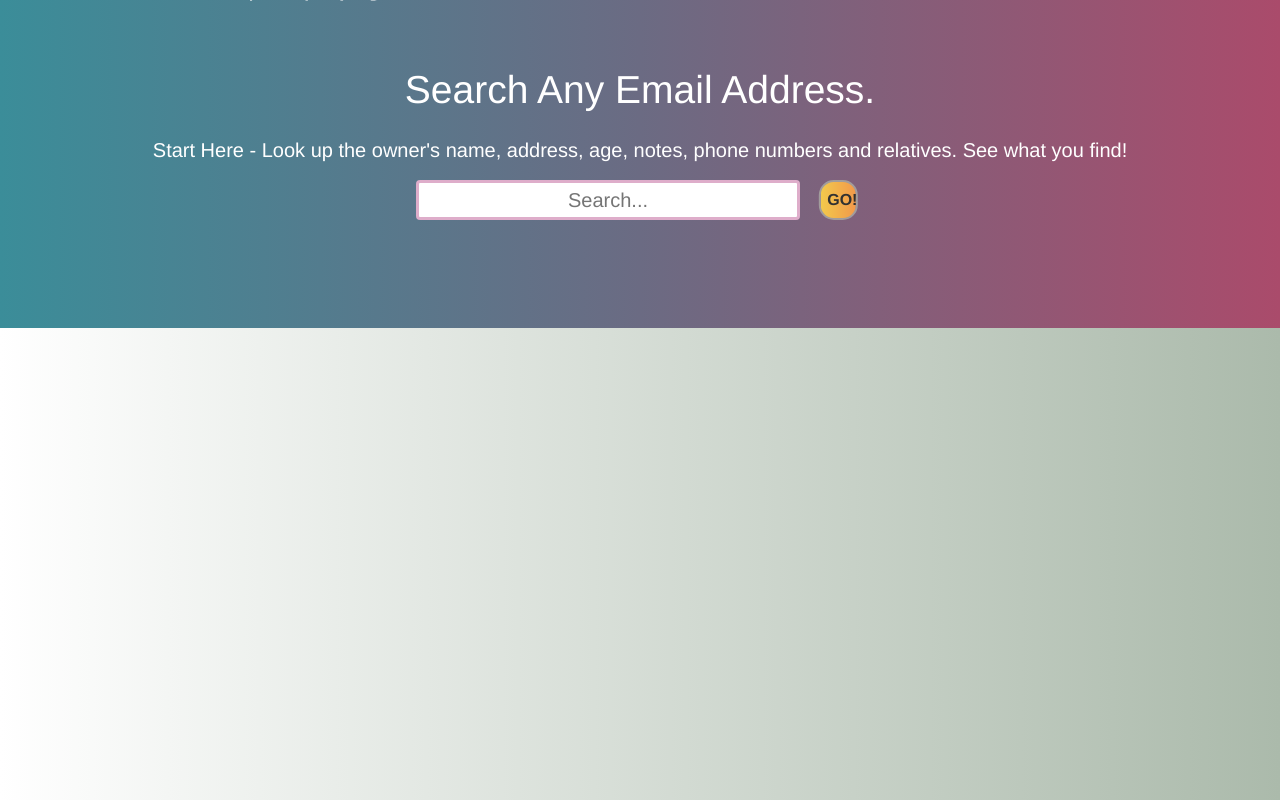
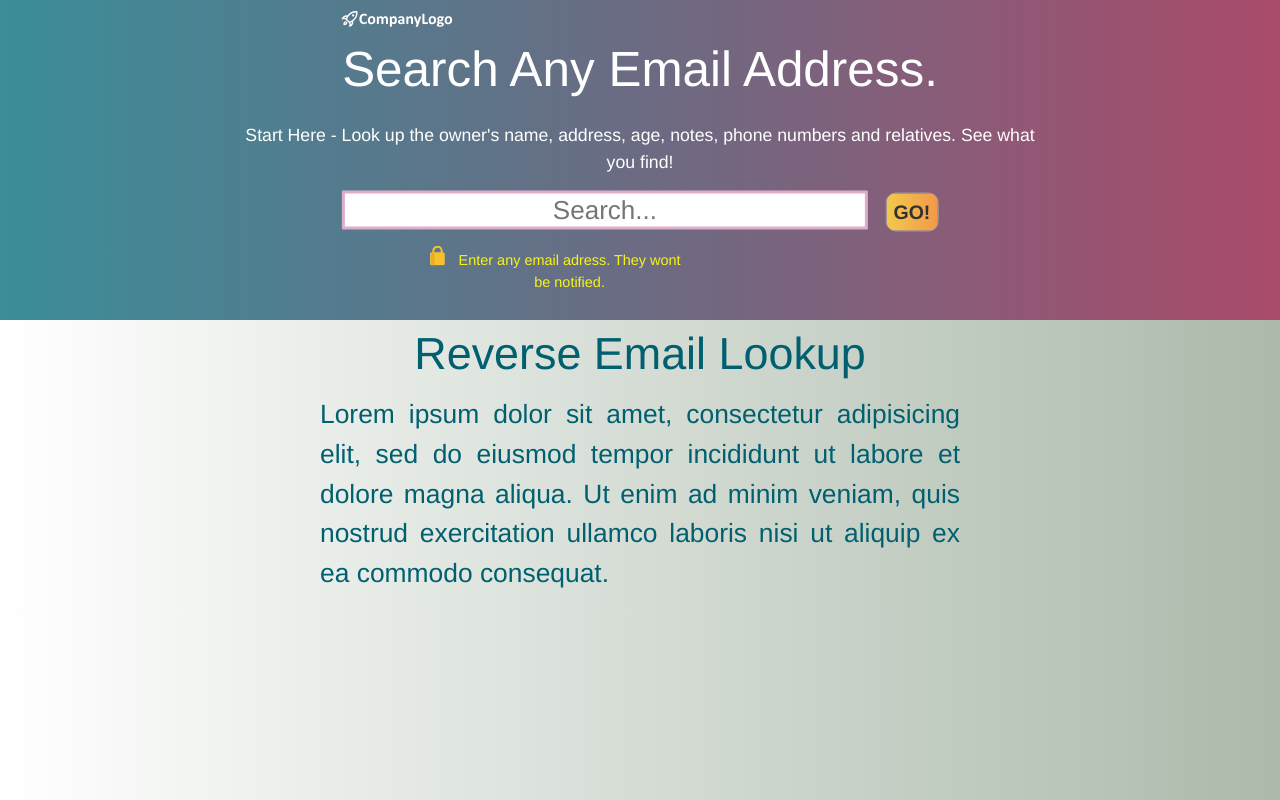
Before and after one commit to EscalanteCR/BeenVerifiedProject, a React app: page / in a window 1280 px wide. Built offline with nearby package versions, Linux system fonts and the light colour scheme.

Commit message:
Second Changes today

```diff
--- a/src/App.css
+++ b/src/App.css
@@ -3,11 +3,19 @@
 }
 
 .App-logo {
-  width:150px;
-  height:150px;
+  width:25%;
+  height:5%;
   pointer-events: none;
-  position: relative ;
-  top: -100px; left: -325px;
+  position: relative;
+  top: -10%; left: -19%;
+  color: #FFFFFF;
+}
+.App-secondLogo {
+  width:7%;
+  height:150%;
+  pointer-events: none;
+  position: relative;
+  top: 180%; left: -109%;
   color: #FFFFFF;
 }
 .pt-3-half {
@@ -15,67 +23,90 @@ padding-top: 1.4rem;
 }
 
 .App-tittle {
+  transform: translate(-50%,-50%);
   position: relative;
-  top: -95px; left: 0px;
-  font-size: calc(150%);
+  top: -10%; left: 50%;
+  font-size: calc(190%);
   line-height: 1;
   text-align: center;
-  width:980px;
-  height:62px;
+  width:100%;
+  height:4%;
   color: #FFFFFF;
+
+}
+.App-down {
+  transform: translate(-50%,-50%);
+  position: relative;
+  top: 10%; left:12%;
+  font-size: calc(101%);
+  width:17.5%;
+  height:4%;
 
 }
 .App-subtittle {
   position: relative;
-  top: -95px; left: 0px;
-  font-size: calc(20px);
+  top: 40%; left: 50%;
+  font-size: calc(68%);
   line-height: 1;
   text-align: center;
-  width:980px;
-  height:62px;
+  width:92%;
+  height:2%;
   color: #FFFFFF;
-
+  transform: translate(-50%,-50%);
+  line-height: 1.5;
 }
-.App-info {
+.App-subsubtittle {
+  font-size: calc(55%);
+  text-align: center;
+  width:100%;
+  height:7%;
+  color: #f8f415;
+  transform: translate(-50%,-50%);
+}
+.App-details{
+  /* IMPORTANTE */
+  line-height: 1.5;
   position: relative;
-  top: -10px; left: 0px;
-  font-size: calc(20px);
-  line-height: 1;
-  text-align: center;
-  width:980px;
-  height:62px;
-  color: #000000;
-
+  top: 4%; left: 25%;
+  color: #00606f;
+  font-family:'Helvetica';
+  font-size: calc(165%);
+  width:50%;
+  height:5%;
 }
 .App-input {
-  font-size: calc(20px);
-  line-height: 0.5;
   text-align: center;
   border:  3px solid #deadca;
-  border-radius: 4px;
-  position: fixed;
-  width:30%;
-  height:5%;
-  top: 25%;
-  left: 47.5%;
+  border-radius: 1px;
+  position: relative;
+  top: 15%; left: 40%;
+  width:150%;
+  height:50%;
   transform: translate(-50%,-50%);
   font-family:'Helvetica';
   color: #313131;
 
 }
+.App-center {
+  font-size: calc(170%);
+text-align: center;
+line-height: 1.5;
+}
+.App-justify {
+text-align: justify;
+}
 .App-button {
-  font-size: RFValue(24);
-  position: fixed;
-  width:3%;
-  height:5%;
-  top: 25%;
-  left: 65.5%;
+  font-size: calc(75%);
+  position: relative;
+  top: -35%; left: 85%;
+  width:15%;
+  height:50%;
   transform: translate(-50%,-50%);
   font-family:'Helvetica';
   font-weight: bold;
   color: #313131;
-  border:  2px solid #a19c9c;
-  border-radius: 15px;
+  border:  1px solid #a19c9c;
+  border-radius: 10px;
   background: #F2994A;  /* fallback for old browsers */
   background: -webkit-linear-gradient(to right, #F2C94C, #F2994A);  /* Chrome 10-25, Safari 5.1-6 */
   background: linear-gradient(to right, #F2C94C, #F2994A); /* W3C, IE 10+/ Edge, Firefox 16+, Chrome 26+, Opera 12+, Safari 7+ */
@@ -83,7 +114,7 @@ padding-top: 1.4rem;
 .App-header {
   color: #FFFFFF;
   text-align: center;
-  height: 41vh;
+  height: 40vh;
   display: flex;
   flex-direction: column;
   align-items: center;
--- a/src/FormsEmail.js
+++ b/src/FormsEmail.js
@@ -1,5 +1,6 @@
 import React, { Component } from "react";
 import logo from "./logo.svg";
+import lock from "./lock.svg";
 import "./App.css";
 import Datajson from "./data.json";
 import { Table } from "react-bootstrap";
@@ -47,13 +48,18 @@ class FormsEmail extends Component {
       <header className="App-header">
         <img src={logo} className="App-logo" alt="logo" />
         <div>
-          <h1 className='App-tittle'>Search Any Email Address.</h1>
+          <h1 align= 'center' className='App-tittle' >Search Any Email Address.</h1>
           <p className='App-subtittle'>
             Start Here - Look up the owner's name, address, age, notes, phone
             numbers and relatives. See what you find!
           </p>
         </div>
-      </header>
+        <div className= 'App-down'>
+        <img src={lock} className="App-secondLogo" alt="lock" />
+        <p className= 'App-subsubtittle'>
+          Enter any email adress. They wont be notified.
+        </p>
+        </div>
         <form onSubmit={this.handleSubmit}>
           <input
             type="text"
@@ -64,6 +70,13 @@ class FormsEmail extends Component {
           />
           <button className="App-button">GO!</button>
         </form>
+      </header>
+
+        <div className="App-details">
+          <h1 className="App-center">Reverse Email Lookup</h1>
+          <p className="App-justify">Lorem ipsum dolor sit amet, consectetur adipisicing elit, sed do eiusmod tempor incididunt ut labore et dolore magna aliqua. Ut enim ad minim veniam, quis nostrud exercitation ullamco laboris nisi ut aliquip ex ea commodo consequat.</p>
+        </div>
+
       </div>
     );
   }
```
